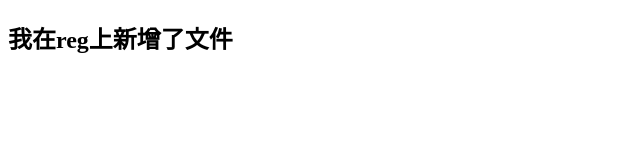
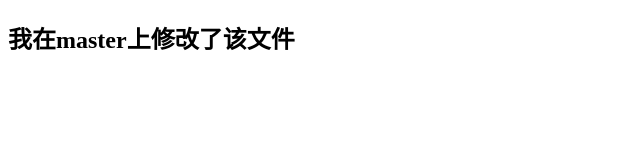
Before and after one commit to sweet-han/han_project, a plain HTML site: page 冲突.html in a window 1280 px wide. Shown: the whole page, without its empty margins (0-640 px from the left). Drawn offline with Linux system fonts and the light colour scheme.

Commit message:
修改了冲突.html

```diff
--- a/冲突.html
+++ b/冲突.html
@@ -6,6 +6,6 @@
     <title>Document</title>
 </head>
 <body>
-    <h2>我在reg上新增了文件</h2>
+    <h2>我在master上修改了该文件</h2>
 </body>
 </html>
```
